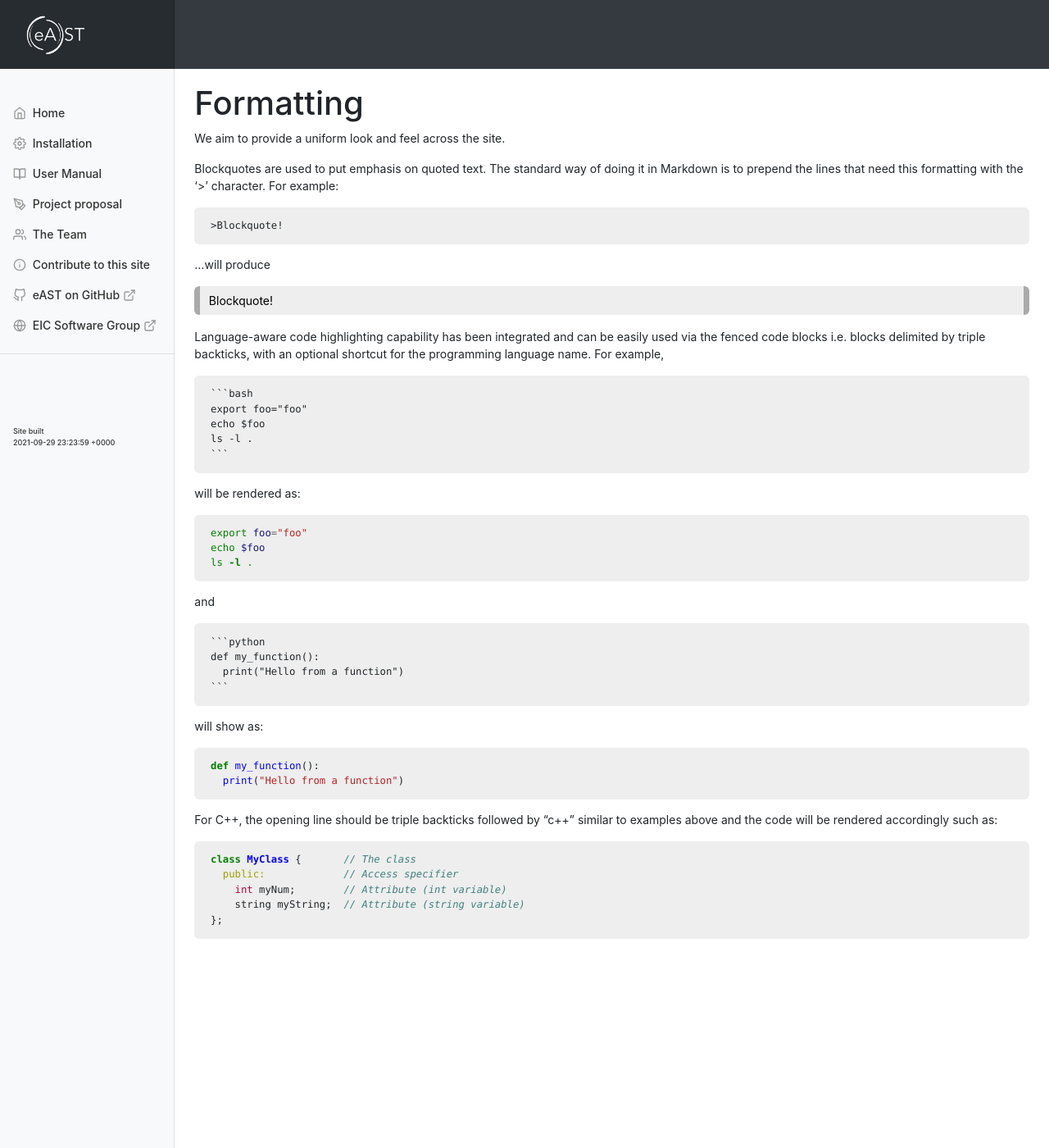
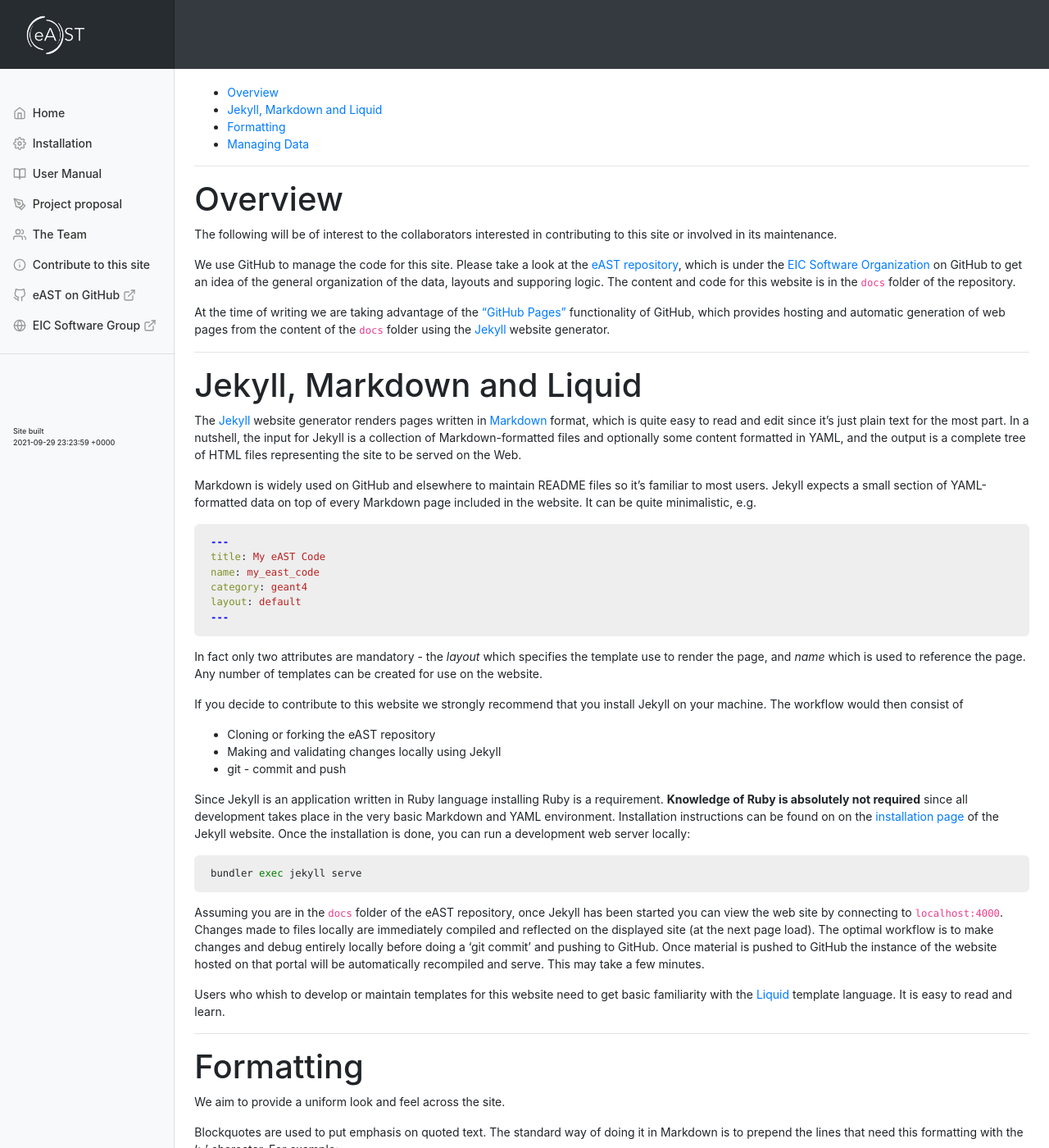
Before and after one commit to eic/east, a Jekyll site: the page built from docs/_content/contribute.md, in a window 1280 px wide and 1400 px high. Shown: the whole window at 82% size. Built offline with Jekyll 4.4.1, drawn with Linux system fonts in a browser that asks for light colours; nearby versions of some CDN libraries; some of the changed text lies outside the part shown.

Commit message:
Added machinery for link, a stub for links file, content to the how-to

````diff
--- a/docs/_content/contribute.md
+++ b/docs/_content/contribute.md
@@ -4,15 +4,98 @@ layout: base
 name: contribute
 ---
 
+* TOC
+{:toc}
+
+---
+
+# Overview
+
+The following will be of interest to the collaborators interested in contributing to this
+site or involved in its maintenance.
+
+We use GitHub to manage the code for this site. Please take a look at the
+{% include link.md name='github_east' tag='eAST repository' %}, which
+is under the {% include link.md name='github_eic' tag='EIC Software Organization' %}
+on GitHub to get an idea of the general organization of the data, layouts and supporing logic.
+The content and code for this website is in the ```docs``` folder of the repository.
+
+At the time of writing we are taking advantage of the {% include link.md name='github_east' tag='"GitHub Pages"' %}
+functionality of GitHub, which provides hosting and automatic generation of web pages
+from the content of the ```docs``` folder using the {% include link.md name='jekyll' tag='Jekyll' %}
+website generator.
+
+---
+
+# Jekyll, Markdown and Liquid
+
+The {% include link.md name='jekyll' tag='Jekyll' %} website generator renders
+pages written in {% include link.md name='markdown' tag='Markdown' %} format, which
+is quite easy to read and edit since it's just plain text for the most part.
+In a nutshell, the input for Jekyll is a collection of Markdown-formatted files
+and optionally some content formatted in YAML, and the output is a complete
+tree of HTML files representing the site to be served on the Web.
+
+Markdown is widely used on GitHub and elsewhere to maintain README files so it's familiar
+to most users. Jekyll expects a small section of YAML-formatted data on top of every Markdown
+page included in the website. It can be quite minimalistic, e.g.
+
+```yaml
+---
+title: My eAST Code
+name: my_east_code
+category: geant4
+layout: default
+---
+```
+
+In fact only two attributes are mandatory - the *layout* which specifies the template use
+to render the page, and *name* which is used to reference the page. Any number of templates
+can be created for use on the website.
+
+If you decide to contribute to this website we strongly recommend that you install
+Jekyll on your machine. The workflow would then consist of
+* Cloning or forking the eAST repository
+* Making and validating changes locally using Jekyll
+* git - commit and push
+
+Since Jekyll is an application written in Ruby language
+installing Ruby is a requirement. **Knowledge of Ruby is absolutely not required**
+since all development takes place in the very basic Markdown and YAML environment.
+Installation instructions can be found on
+on the [installation page](https://jekyllrb.com/docs/installation/) of the Jekyll website.
+Once the installation is done, you can run a development web server locally:
+
+```bash
+bundler exec jekyll serve
+```
+
+Assuming you are in the ```docs``` folder of the eAST repository,
+once Jekyll has been started you can view the web site by connecting to `localhost:4000`.
+Changes made to files locally are immediately compiled and reflected on the
+displayed site (at the next page load). The optimal workflow is to make changes and debug
+entirely locally before doing a 'git commit' and pushing to GitHub. Once material
+is pushed to GitHub the instance of the website hosted on that portal will be automatically
+recompiled and serve. This may take a few minutes.
+
+Users who whish to develop or maintain templates for this website need to get
+basic familiarity with the {% include link.md name='liquid' tag='Liquid' %} template
+language. It is easy to read and learn.
+
+---
+
 # Formatting
+
 We aim to provide a uniform look and feel across the site.
 
 Blockquotes are used to put emphasis on quoted text. The standard
 way of doing it in Markdown is to prepend the lines that need this
 formatting with the '>' character. For example:
+
 ```
 >Blockquote!
 ```
+
 ...will produce
 >Blockquote!
 
@@ -21,8 +104,6 @@ can be easily used via the fenced code blocks i.e. blocks delimited by
 triple backticks, with an optional shortcut for the programming language name.
 For example,
 
-
-
     ```bash
     export foo="foo"
     echo $foo
@@ -30,6 +111,7 @@ For example,
     ```
 
 will be rendered as:
+
 ```bash
 export foo="foo"
 echo $foo
@@ -49,6 +131,7 @@ will show as:
 def my_function():
   print("Hello from a function")
 ```
+
 For C++, the opening line should be triple backticks followed by "c++"
 similar to examples above and the code will be rendered accordingly such as:
 
@@ -59,3 +142,13 @@ class MyClass {       // The class
     string myString;  // Attribute (string variable)
 };
 ```
+---
+
+# Managing Data
+
+Jekyll is a capable platform when it comes to storing and manipulating structured data.
+The data component of the site can reside in the "front matter" section of the Markdown-formatted
+files or in separate YAML (or JSON, CSV etc) data sources. The front matter approach works well
+for small sites. For scalability, it is recommended to rely mostly on dedicated data files (i.e.
+files in the "<a href="https://github.com/eic/east/tree/main/docs/_data" target="_blank">_data</a>" folder)
+and keep the content of the front matter sections of individual MD files to a minimum.
--- a/docs/_includes/link.md
+++ b/docs/_includes/link.md
@@ -0,0 +1,2 @@
+{%- assign link=site.data.links | where: "name", include.name | first -%}
+[{{ include.tag }}]({{ link.url }}){:target="_blank"}
````
Also changed, not shown: docs/_data/links.yml (+28 -0 lines).
